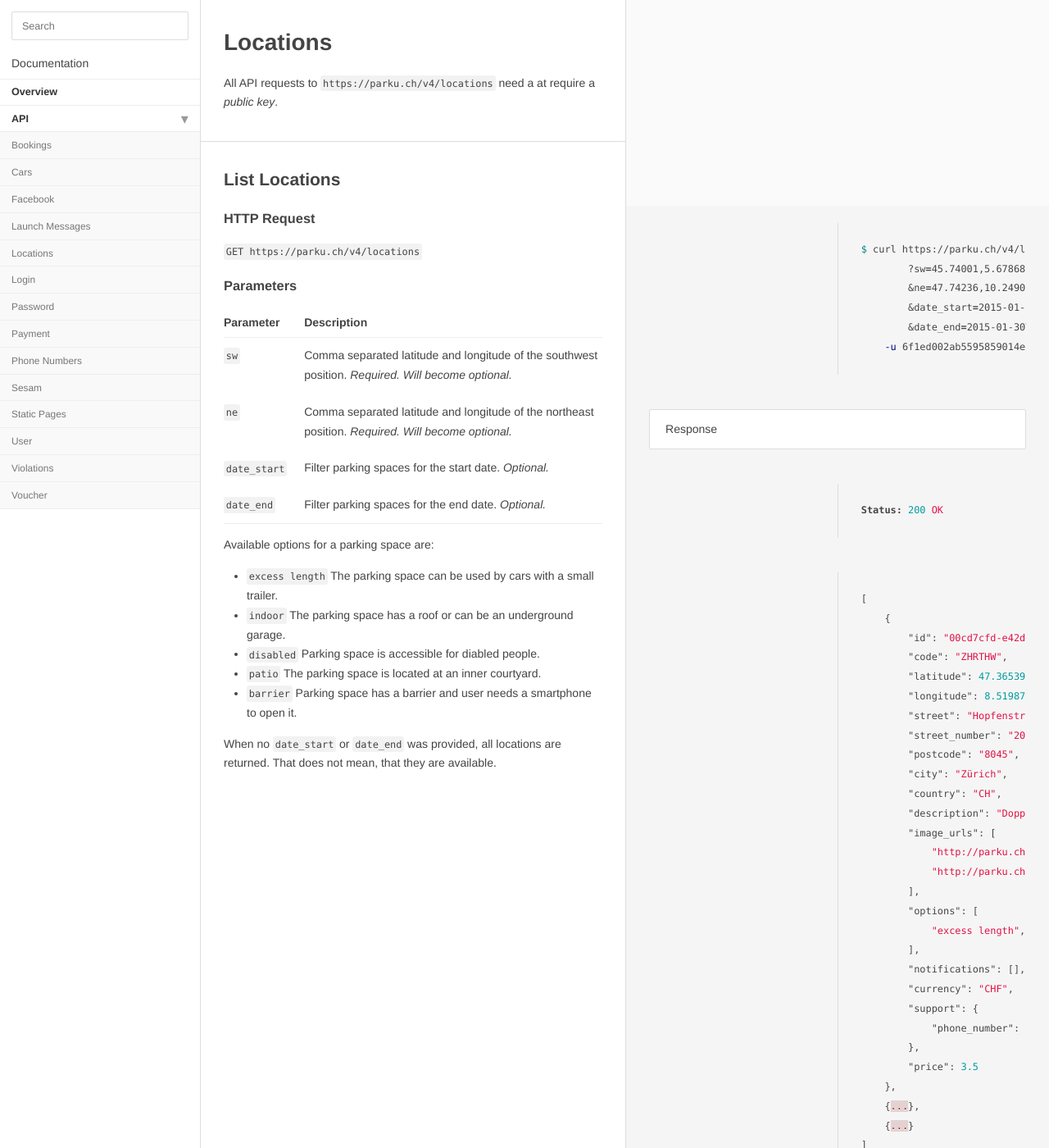
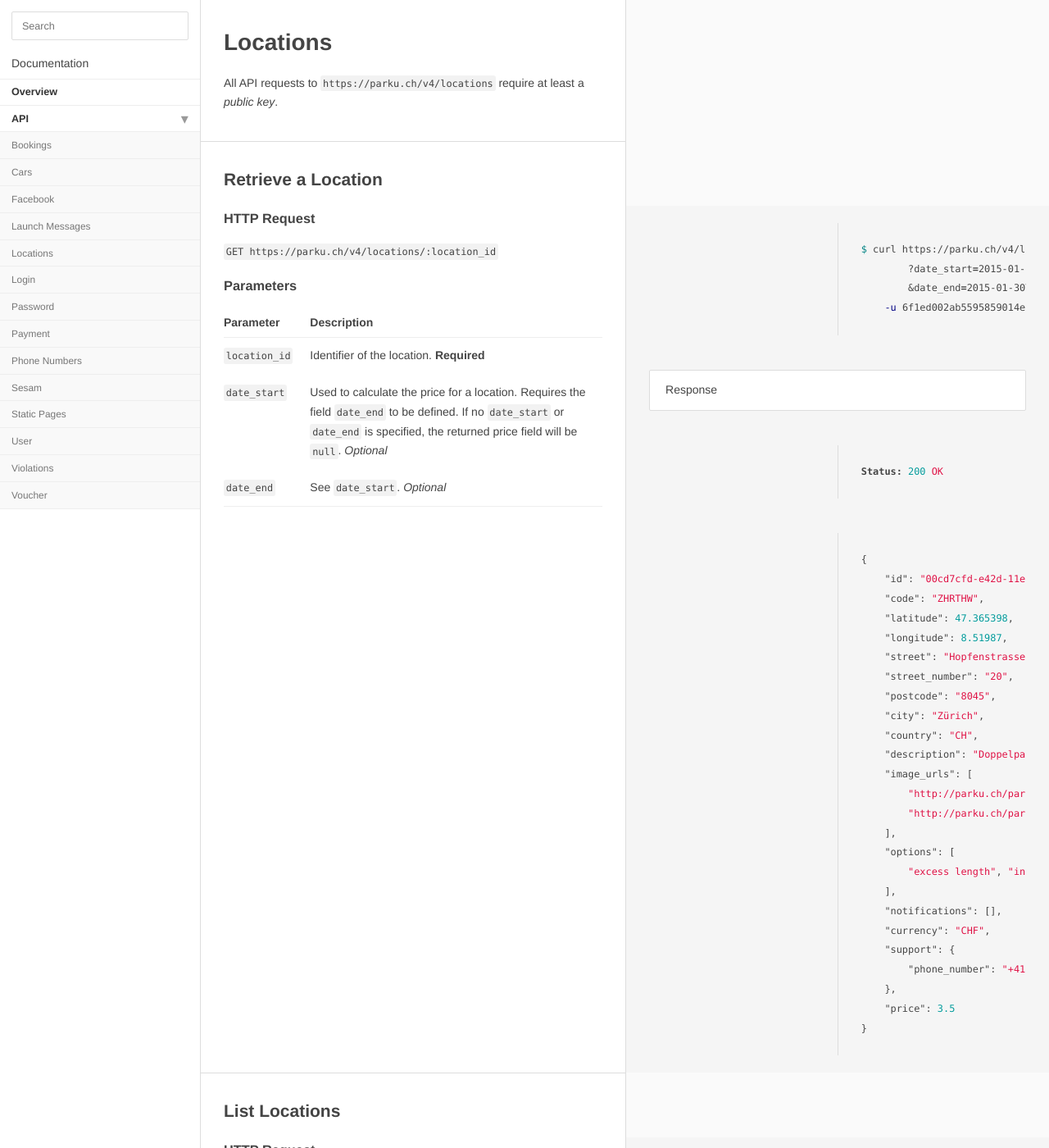
Before and after one commit to parku/docs, a Jekyll site: the page built from api/locations.md, in a window 1280 px wide and 1400 px high. Shown: the whole window at 82% size. Built offline with Jekyll 4.4.1, drawn with Linux system fonts in a browser that asks for light colours; Markdown is read by kramdown in place of the engine named in the settings; some of the changed text lies outside the part shown.

Commit message:
SYS-584 documentation for location detail request.

````diff
--- a/api/locations.md
+++ b/api/locations.md
@@ -6,7 +6,62 @@ title: Locations
 
 # Locations
 
-All API requests to `{{ site.parku.api }}/locations` need a at require a _public key_.
+All API requests to `{{ site.parku.api }}/locations` require at least a _public key_.
+
+## Retrieve a Location
+
+```sh
+$ curl {{ site.parku.api }}/locations/00cd7cfd-e42d-11e2-8bf1-8a83f3373875 \
+        ?date_start={{ site.time | date: '%Y-%m-%d' }}T10:00:00{{ site.time | date: '%z' }} \
+        &date_end={{ site.time | date: '%Y-%m-%d' }}T16:30:00{{ site.time | date: '%z' }} \
+    -u 6f1ed002ab5595859014ebf0951522d9:parku
+```
+
+> Response
+
+```nginx
+Status: 200 OK
+```
+```json
+{
+    "id": "00cd7cfd-e42d-11e2-8bf1-8a83f3373875",
+    "code": "ZHRTHW",
+    "latitude": 47.365398,
+    "longitude": 8.51987,
+    "street": "Hopfenstrasse",
+    "street_number": "20",
+    "postcode": "8045",
+    "city": "Zürich",
+    "country": "CH",
+    "description": "Doppelparkplatz. Jedoch nur für ein Auto zu vermieten. Die andere Hälfte wird benötigt. Aufteilung wie im Bild.",
+    "image_urls": [
+        "http://parku.ch/parkingspace/00cd7cfd-e42d-11e2-8bf1-8a83f3373875/image",
+        "http://parku.ch/parkingspace/00cd7cfd-e42d-11e2-8bf1-8a83f3373875/image"
+    ],
+    "options": [
+        "excess length", "indoor", "disabled", "patio", "barrier"
+    ],
+    "notifications": [],
+    "currency": "CHF",
+    "support": {
+        "phone_number": "+41 43 928 72 52"
+    },
+    "price": 3.5
+}
+```
+
+### HTTP Request
+
+`GET {{ site.parku.api }}/locations/:location_id`
+
+### Parameters
+
+Parameter | Description
+--- | ---
+`location_id` | Identifier of the location. __Required__
+`date_start` | Used to calculate the price for a location. Requires the field `date_end` to be defined. If no `date_start` or `date_end` is specified, the returned price field will be `null`. _Optional_
+`date_end` | See `date_start`. _Optional_
+
 
 ## List Locations
 
@@ -73,7 +128,7 @@ Available options for a parking space are:
 
 * `excess length` The parking space can be used by cars with a small trailer.
 * `indoor` The parking space has a roof or can be an underground garage.
-* `disabled` Parking space is accessible for diabled people.
+* `disabled` Parking space is accessible for disabled people.
 * `patio` The parking space is located at an inner courtyard.
 * `barrier` Parking space has a barrier and user needs a smartphone to open it.
 
````
